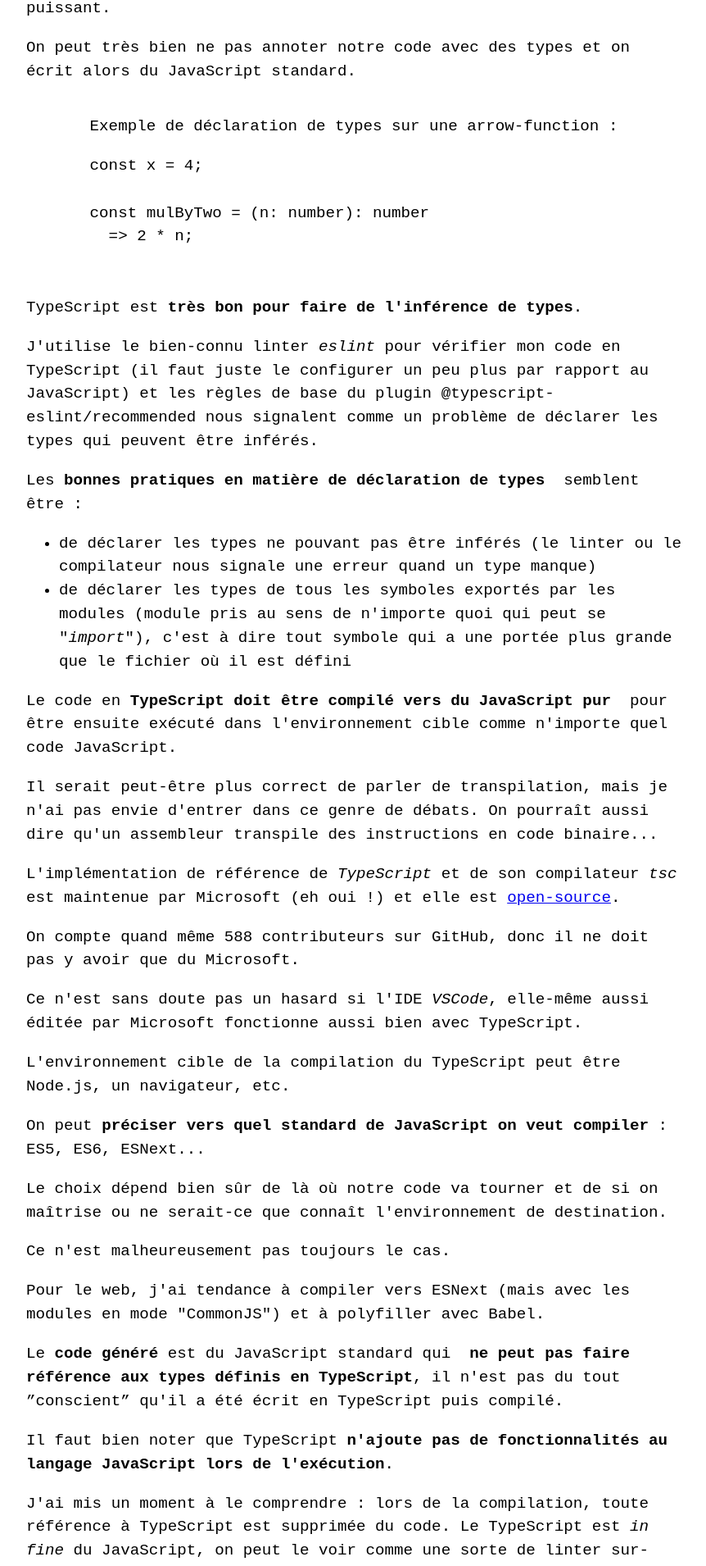
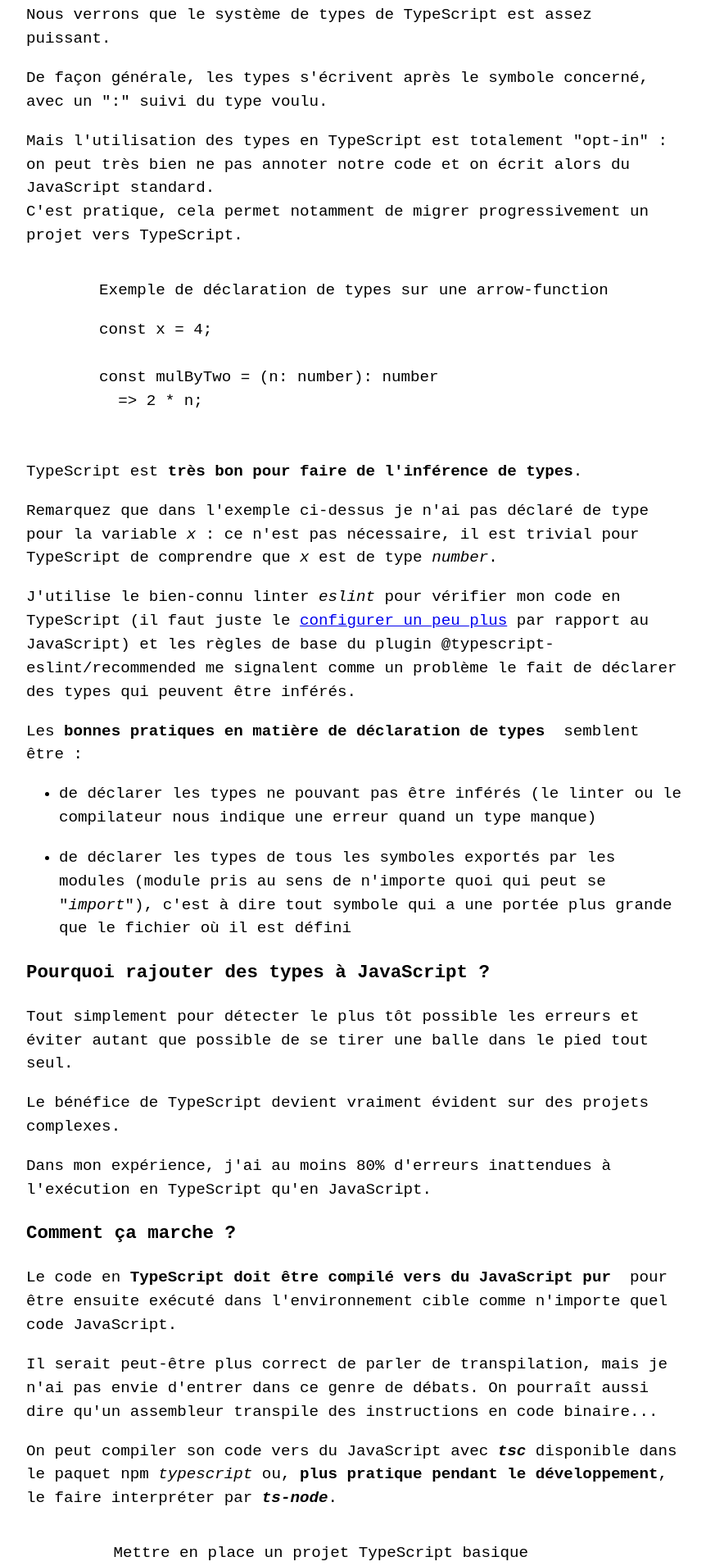
Before and after one commit to djfm/djfm.github.io, a React app: page /typescript in a window 1280 px wide. Shown: the part 476-2386 px from the top of the page at 82% size, without its empty margins (91-953 px from the left). Built offline with nearby package versions, Linux system fonts and the light colour scheme; the HTML template or start-up script is replaced by a standard one.

Commit message:
last commit of the day

```diff
--- a/src/client/Components/MainNavLargeScreen.tsx
+++ b/src/client/Components/MainNavLargeScreen.tsx
@@ -5,13 +5,13 @@ import styled from 'styled-components';
 import {
   darkColor,
   bp3min,
-  HorizontalUnorderedList,
+  HorizUnordListNoBullets,
   StyledNavLink,
 } from './common/Styled';
 
 import routes from './common/mainMenuRoutes';
 
-const HUL = styled(HorizontalUnorderedList)`
+const HUL = styled(HorizUnordListNoBullets)`
 display: none;
 
 @media (min-width: ${bp3min}) {
--- a/src/client/Components/MainNavSmallScreen.tsx
+++ b/src/client/Components/MainNavSmallScreen.tsx
@@ -12,7 +12,7 @@ import styled from 'styled-components';
 import {
   darkColor,
   bp2Max,
-  VerticalUnorderedList,
+  VertUnordListNoBullets,
   StyledNavLink,
 } from './common/Styled';
 
@@ -102,7 +102,7 @@ const MainNavSmallScreen: React.FC = () => {
         onClick={closeMenu}
       />
       <nav>
-        <VerticalUnorderedList>
+        <VertUnordListNoBullets>
           {routes.map(
             ({ to, title, exact }) => (
               <li key={to}>
@@ -117,7 +117,7 @@ const MainNavSmallScreen: React.FC = () => {
               </li>
             ),
           )}
-        </VerticalUnorderedList>
+        </VertUnordListNoBullets>
       </nav>
     </div>
   );
--- a/src/client/Components/TypeScript/0-Introduction.tsx
+++ b/src/client/Components/TypeScript/0-Introduction.tsx
@@ -9,8 +9,9 @@ import CodeSample from '../common/CodeSample';
 
 import {
   Article,
+  H1,
   NoWrap,
-  H1,
+  UL,
 } from '../common/Styled';
 
 const basicTypeExample = `const x = 4;
@@ -34,22 +35,28 @@ export const Introduction: React.FC<{
       <H1>{title}</H1>
       <section>
         <header>
+          <h1>Qu&apos;est-ce que le TypeScript?</h1>
           TypeScript est un <strong>sur-ensemble de JavaScript</strong> qui
-          ajoute un <strong>système</strong> de types au langage.
+          ajoute un <strong>système de types au langage</strong>.
         </header>
-        <p>
-          De façon générale, les types s&apos;inscrivent après le symbole concerné,
-          avec un &quot;:&quot; suivi du type voulu.
-        </p>
         <p>
           Nous verrons que le système de types de TypeScript est assez puissant.
         </p>
         <p>
-          On peut très bien ne pas annoter notre code avec des types et
+          De façon générale, les types s&apos;écrivent après le symbole concerné,
+          avec un &quot;:&quot; suivi du type voulu.
+        </p>
+        <p>
+          Mais l&apos;utilisation des types en TypeScript est totalement
+          &quot;opt-in&quot;&nbsp;:&nbsp;
+          on peut très bien ne pas annoter notre code et
           on écrit alors du JavaScript standard.
+          <br />
+          C&apos;est pratique, cela permet notamment
+          de migrer progressivement un projet vers TypeScript.
         </p>
         <CodeSample
-          title={'Exemple de déclaration de types sur une arrow-function\u00a0:'}
+          title="Exemple de déclaration de types sur une arrow-function"
         >
           {basicTypeExample}
         </CodeSample>
@@ -58,19 +65,24 @@ export const Introduction: React.FC<{
             TypeScript est <strong>très bon pour faire de l&apos;inférence de types</strong>.
           </p>
           <p>
+            Remarquez que dans l&apos;exemple ci-dessus je n&apos;ai pas déclaré de type pour
+            la variable <i>x</i>&nbsp;: ce n&apos;est pas nécessaire, il est trivial
+            pour TypeScript de comprendre que <i>x</i> est de type <i>number</i>.
+          </p>
+          <p>
             J&apos;utilise le bien-connu linter <i>eslint</i> pour vérifier mon code en TypeScript
-            (il faut juste le configurer un peu plus par rapport au JavaScript) et les règles de
-            base du plugin @typescript-eslint/recommended nous signalent comme un problème
-            de déclarer les types qui peuvent être inférés.
+            (il faut juste le <a target="_blank" rel="noreferrer" href="https://github.com/djfm/djfm.github.io/blob/main/.eslintrc.json">configurer un peu plus</a> par rapport au JavaScript)
+            et les règles de base du plugin @typescript-eslint/recommended me signalent
+            comme un problème le fait de déclarer des types qui peuvent être inférés.
           </p>
           <p>
             Les <strong>bonnes pratiques en matière de déclaration de types</strong>&nbsp;
             semblent être&nbsp;:
           </p>
-          <ul>
+          <UL>
             <li>
               de déclarer les types ne pouvant pas être inférés
-              (le linter ou le compilateur nous signale une erreur quand un type manque)
+              (le linter ou le compilateur nous indique une erreur quand un type manque)
             </li>
             <li>
               de déclarer les types de tous les symboles
@@ -79,9 +91,23 @@ export const Introduction: React.FC<{
               c&apos;est à dire tout symbole qui a
               une portée plus grande que le fichier où il est défini
             </li>
-          </ul>
+          </UL>
         </section>
       </section>
+      <section>
+        <h1>Pourquoi rajouter des types à JavaScript&nbsp;?</h1>
+        <p>
+          Tout simplement pour détecter le plus tôt possible les erreurs et éviter autant
+          que possible de se tirer une balle dans le pied tout seul.
+        </p>
+        <p>Le bénéfice de TypeScript devient vraiment évident sur des projets complexes.</p>
+        <p>
+          Dans mon expérience, j&apos;ai au moins 80% d&apos;erreurs inattendues à l&apos;exécution
+          en TypeScript qu&apos;en JavaScript.
+        </p>
+      </section>
+      <section>
+        <h1>Comment ça marche&nbsp;?</h1>
         <p>
           Le code en&nbsp;
           <strong>
@@ -95,11 +121,47 @@ export const Introduction: React.FC<{
           pas envie d&apos;entrer dans ce genre de débats. On pourraît aussi dire
           qu&apos;un assembleur transpile des instructions en code binaire...
         </aside>
+        <p>
+          On peut compiler son code vers du JavaScript avec <strong><i>tsc</i></strong> disponible
+          dans le paquet npm <i>typescript</i> ou,&nbsp;
+          <strong>plus pratique pendant le développement</strong>,
+          le faire interpréter par <strong><i>ts-node</i></strong>.
+        </p>
+        <CodeSample language="bash" title="Mettre en place un projet TypeScript basique">
+          {`
+            # oui, je préfère yarn à npm
+            npm install -g yarn
+
+            mkdir hello-ts
+            cd hello-ts
+
+            yarn init
+
+            # utiliser yarn v2
+            yarn set version berry
+
+            # mettre à jour localement yarn vers la dernière v2
+            yarn set version latest
+
+            # j'évite pour le moment
+            # le Plug'n'Play qui cohabite mal
+            # avec pas mal d'outils
+            echo "nodeLinker: node-modules" >> .yarnrc.yml
+
+            yarn add typescript
+            yarn add ts-node
+
+            echo "console.log('hi from TS!');\\n" > hello.ts
+
+            yarn ts-node hello.ts
+          `}
+        </CodeSample>
+
         <aside>
           <p>
             L&apos;implémentation de référence de <i>TypeScript</i> et
             de son compilateur <i>tsc</i> est
-          maintenue par Microsoft (eh oui !) et elle est&nbsp;
+            maintenue par Microsoft (eh oui&nbsp;!) et elle est&nbsp;
             <a target="_blank" rel="noreferrer" href="https://github.com/microsoft/TypeScript">
               <NoWrap>open-source</NoWrap>
             </a>.
@@ -110,7 +172,7 @@ export const Introduction: React.FC<{
           </p>
           <p>
             Ce n&apos;est sans doute pas un hasard si
-          l&apos;IDE <i>VSCode</i>, <NoWrap>elle-même</NoWrap> aussi
+            l&apos;IDE <i>VSCode</i>, <NoWrap>elle-même</NoWrap> également
             éditée par Microsoft fonctionne aussi bien avec TypeScript.
           </p>
         </aside>
@@ -138,8 +200,11 @@ export const Introduction: React.FC<{
           vers ESNext (mais avec les modules en mode &quot;CommonJS&quot;)
           et à polyfiller avec Babel.
         </p>
+      </section>
+      <section>
+        <h1>TypeScript n&apos;ajoute pas de fonctionnalités à l&apos;exécution</h1>
         <p>
-        Le <strong>code généré</strong> est du JavaScript standard qui
+          Le <strong>code généré</strong> par TypeScript est du JavaScript standard qui
           <strong>&nbsp;
             ne peut pas faire référence aux types définis en TypeScript
           </strong>,
@@ -156,20 +221,26 @@ export const Introduction: React.FC<{
         </p>
         <p>
           J&apos;ai mis un moment à le comprendre :
+          <strong>
             lors de la compilation, toute référence à TypeScript
-        est supprimée du code. Le TypeScript est <i>in fine</i> du JavaScript,
+            est supprimée du code.
+          </strong>
+        </p>
+        <p>
+          Le TypeScript est <i>in fine</i> du JavaScript,
           on peut le voir comme une sorte de linter sur-puissant.
         </p>
         <p>
-        On peut d&quot;ailleurs profiter de quasiment toutes les fonctionnalités
+          On peut d&apos;ailleurs profiter de quasiment toutes les fonctionnalités
           de TypeScript en utilisant des docblocks en JavaScript.
         </p>
         <p>
-        On peut alors faire directement tourner notre JavaScript annoté via
+          On peut alors faire directement tourner notre JavaScript annoté par
           des commentaires. Se passer de compilation fait gagner du temps,
           mais c&apos;est beaucoup moins agréable quand on code d&apos;écrire
           tout le typage en commentaires.
         </p>
+      </section>
       <BackToTop />
     </Article>
   );
--- a/src/client/Components/TypeScript/1-TypesVSInterfaces.tsx
+++ b/src/client/Components/TypeScript/1-TypesVSInterfaces.tsx
@@ -46,7 +46,7 @@ const TypesVSInterfaces: React.FC<{
         <ul>
           <li>
             une interface peut étendre une autre interface
-            <CodeSample title={"Un exemple d'interface\u00a0:"}>
+            <CodeSample title="Un exemple d'interface">
               {extendExample}
             </CodeSample>
           </li>
--- a/src/client/Components/TypeScript/Index.tsx
+++ b/src/client/Components/TypeScript/Index.tsx
@@ -14,7 +14,7 @@ import {
   NotTooWide,
   StyledNavLink,
   TwoColumnsRightMenu,
-  VerticalUnorderedList,
+  VertUnordListNoBullets,
 } from '../common/Styled';
 
 import {
@@ -72,10 +72,10 @@ const TypeScript: React.FC = () => {
 
   return (
     <Main>
-      <H1>Des choses autour de TypeScript, ma nouvelle passion</H1>
+      <H1>Des choses autour de TypeScript<br />ma nouvelle passion</H1>
       <TwoColumnsRightMenu>
         <nav>
-          <VerticalUnorderedList>
+          <VertUnordListNoBullets>
             {routes.map(({
               to,
               title,
@@ -91,7 +91,7 @@ const TypeScript: React.FC = () => {
                 </StyledNavLink>
               </li>
             ))}
-          </VerticalUnorderedList>
+          </VertUnordListNoBullets>
         </nav>
         <Switch>
           {sortRoutesForSwitch(routes).map(({
--- a/src/client/Components/common/CodeSample.tsx
+++ b/src/client/Components/common/CodeSample.tsx
@@ -25,10 +25,51 @@ const Wrapper = styled.div`
   }
 `;
 
+const trimLeadingWhitespace = (input: unknown): typeof input => {
+  if (typeof input !== 'string') {
+    return input;
+  }
+
+  let lines = input.split('\n');
+  let minIndent: number;
+
+  for (const line of lines) {
+    const trimmedLine = line.trimLeft();
+    const indent = line.length - trimmedLine.length;
+    if (line.trim().length > 0 && (minIndent === undefined || indent < minIndent)) {
+      minIndent = indent;
+    }
+  }
+
+  const newLines: string[] = [];
+
+  // remove leading empty lines
+  while (lines.length > 0 && lines[0].trim().length === 0) {
+    lines = lines.slice(1);
+  }
+
+  // trim leading spaces
+  for (const line of lines) {
+    if (line.length < minIndent) {
+      newLines.push('');
+    } else {
+      newLines.push(line.substr(minIndent).trimRight());
+    }
+  }
+
+  // remove trailing empty lines
+  while (newLines.length > 0 && newLines[newLines.length - 1].trim().length === 0) {
+    newLines.pop();
+  }
+
+  return newLines.join('\n');
+};
+
 export const CodeSample: React.FC<{
   title: string,
   children: unknown,
   language?: string,
+  childIsPre?: boolean,
 }> = ({
   title,
   children,
@@ -39,7 +80,7 @@ export const CodeSample: React.FC<{
       <figure>
         <figcaption>{title}</figcaption>
         <pre className={`language-${language || 'typescript'}`}>
-          <code>{children}</code>
+          <code>{trimLeadingWhitespace(children)}</code>
         </pre>
       </figure>
     </Wrapper>
--- a/src/client/Components/common/Styled.ts
+++ b/src/client/Components/common/Styled.ts
@@ -47,7 +47,7 @@ export const StyledNavLink = styled(NavLink)`
   }
 `;
 
-export const HorizontalUnorderedList = styled.ul`
+export const HorizUnordListNoBullets = styled.ul`
   display: flex;
   flex-direction: row;
 
@@ -62,7 +62,7 @@ export const HorizontalUnorderedList = styled.ul`
   }
 `;
 
-export const VerticalUnorderedList = styled.ul`
+export const VertUnordListNoBullets = styled.ul`
   display: flex;
   flex-direction: column;
 
@@ -74,6 +74,12 @@ export const VerticalUnorderedList = styled.ul`
 
   li:not(:first-child) {
     margin-top: 1.2em;
+  }
+`;
+
+export const UL = styled.ul`
+  li:not(:first-child) {
+    margin-top: 20px;
   }
 `;
 
```
Also changed, not shown: 8 other files (tests, documents, lock files or other folders). Lines whose indentation alone changed are shown as unchanged.
